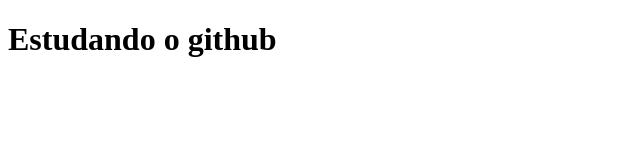
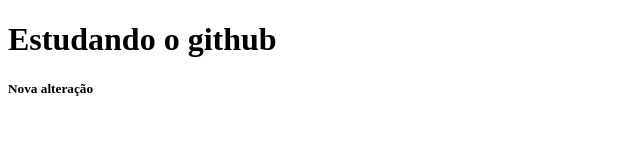
Before and after one commit to GabrielLobao/Teste, a plain HTML site: page index.html in a window 1280 px wide. Shown: the full height of the page, 0-640 px from the left. Drawn offline with Linux system fonts and the light colour scheme.

Commit message:
Nova alteração
apenas teste

```diff
--- a/index.html
+++ b/index.html
@@ -6,6 +6,7 @@
 <body>
 
 	<h1>Estudando o github</h1>
+	<h5>Nova alteração</h5>
 
 </body>
 </html>
```
